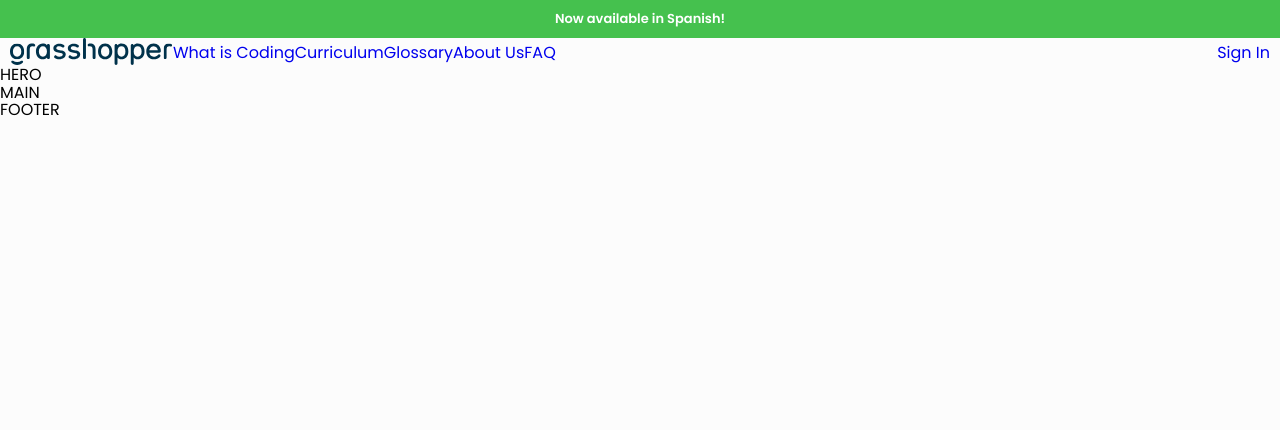
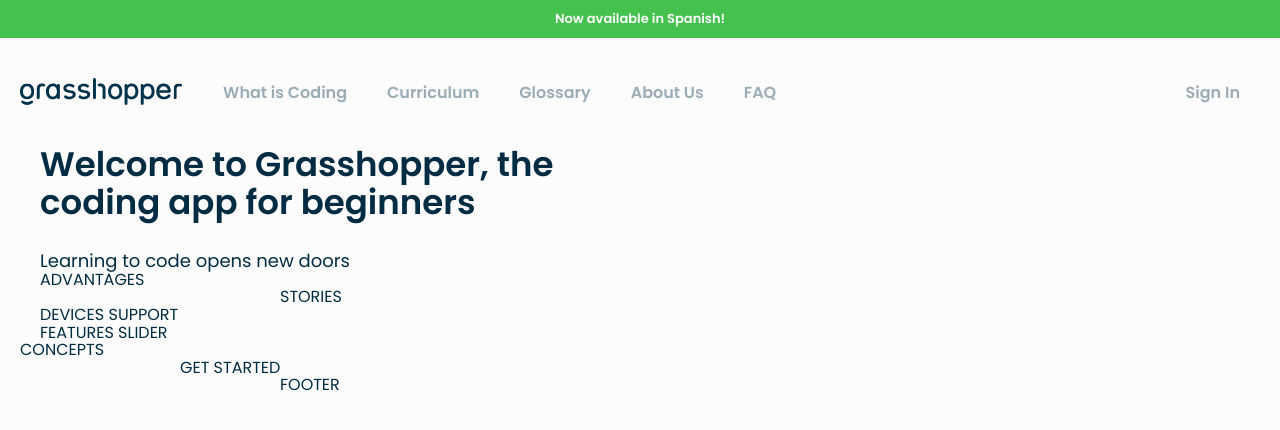
Before and after one commit to liepsneletech/8-grasshopper, a website: page index.html in a window 1280 px wide. Drawn offline with Linux system fonts and the light colour scheme; files that its build step writes are made by us from their sources.

Commit message:
Building html

```diff
--- a/css/base/base.css
+++ b/css/base/base.css
@@ -19,8 +19,13 @@
 body {
   background-color: var(--bg-canvas);
   font-family: Poppins, sans-serif;
+  color: var(--text-color);
 }
 
 .accent-bg {
   background-color: var(--accent-color);
 }
+
+.display-none {
+  display: none;
+}
--- a/css/base/layout.css
+++ b/css/base/layout.css
@@ -1,14 +1,29 @@
-.container-full {
+.container {
   width: 100%;
-  padding-inline: 20px;
 }
 
-.row-1260 {
-  max-width: 1260px;
+.row-fluid,
+.row-lg,
+.row-md,
+.row-sm {
   margin: 0 auto;
 }
 
-.row-700 {
-  max-width: 700px;
-  margin: 0 auto;
+.row-fluid {
+  padding-left: 20px;
+  padding-right: 20px;
 }
+
+.row-lg {
+  max-width: 1200px;
+}
+
+.row-md {
+  max-width: 920px;
+}
+
+.row-sm {
+  max-width: 720px;
+}
+
+/* MEDIA QUERIES */
--- a/css/components/header.css
+++ b/css/components/header.css
@@ -1,7 +1,13 @@
+.header {
+  padding-top: 40px;
+  padding-bottom: 40px;
+}
+
 .header,
 .main-menu {
   display: flex;
   align-items: center;
+  gap: 40px;
 }
 
 .main-menu {
@@ -10,8 +16,16 @@
 
 .main-menu > a:last-child {
   margin-left: auto;
+  margin-right: 20px;
 }
 
 .main-menu > a {
   text-decoration: none;
+  font-size: 16px;
+  font-weight: 600;
+  color: #99adb7;
 }
+
+.main-menu > a:hover {
+  color: #000;
+}
--- a/css/pages/home.css
+++ b/css/pages/home.css
@@ -0,0 +1,12 @@
+.main-title {
+  font-size: 34px;
+  width: 46%;
+}
+
+.main-description {
+  font-size: 18px;
+}
+
+.hero .main-title {
+  margin-bottom: 30px;
+}
--- a/index.html
+++ b/index.html
@@ -18,16 +18,15 @@
     <!-- components -->
     <link rel="stylesheet" href="./css/components/top-bar.css" />
     <link rel="stylesheet" href="./css/components/header.css" />
-    <link rel="stylesheet" href="./css/components/hero.css" />
     <!-- custom style -->
-    <link rel="stylesheet" href="./css/base/home.css" />
+    <link rel="stylesheet" href="./css/pages/home.css" />
   </head>
   <body>
-    <section class="top-bar container-full accent-bg">
+    <section class="top-bar container accent-bg">
       <a href="#" class="">Now available in Spanish!</a>
     </section>
 
-    <header class="header row-1260">
+    <header class="header container row-fluid">
       <a href="/">
         <img src="img/logo-desktop.svg" alt="grasshopper logo" />
       </a>
@@ -41,10 +40,31 @@
       </nav>
     </header>
 
-    <section>HERO</section>
+    <section class="hero row-lg">
+      <h1 class="main-title">
+        Welcome to Grasshopper, the coding app for beginners
+      </h1>
+      <p class="main-description">
+        Learning to code
+        <span class="dynamic-text-item">opens new doors</span>
+      </p>
+      <div class="display-none">
+        <span class="dynamic-text-item">creates new hobbies</span>
+        <span class="dynamic-text-item">launches new careers</span>
+        <span class="dynamic-text-item">develops new skills</span>
+        <span class="dynamic-text-item">expands your network</span>
+      </div>
+    </section>
 
-    <main>MAIN</main>
+    <main>
+      <section class="row-lg">ADVANTAGES</section>
+      <section class="row-sm">STORIES</section>
+      <section class="row-lg">DEVICES SUPPORT</section>
+      <section class="row-lg">FEATURES SLIDER</section>
+      <section class="row-fluid">CONCEPTS</section>
+      <section class="row-md">GET STARTED</section>
+    </main>
 
-    <footer>FOOTER</footer>
+    <footer class="row-sm">FOOTER</footer>
   </body>
 </html>
```
Also changed, not shown: css/components/dynamic-text.css (added), css/components/hero.css (deleted).
